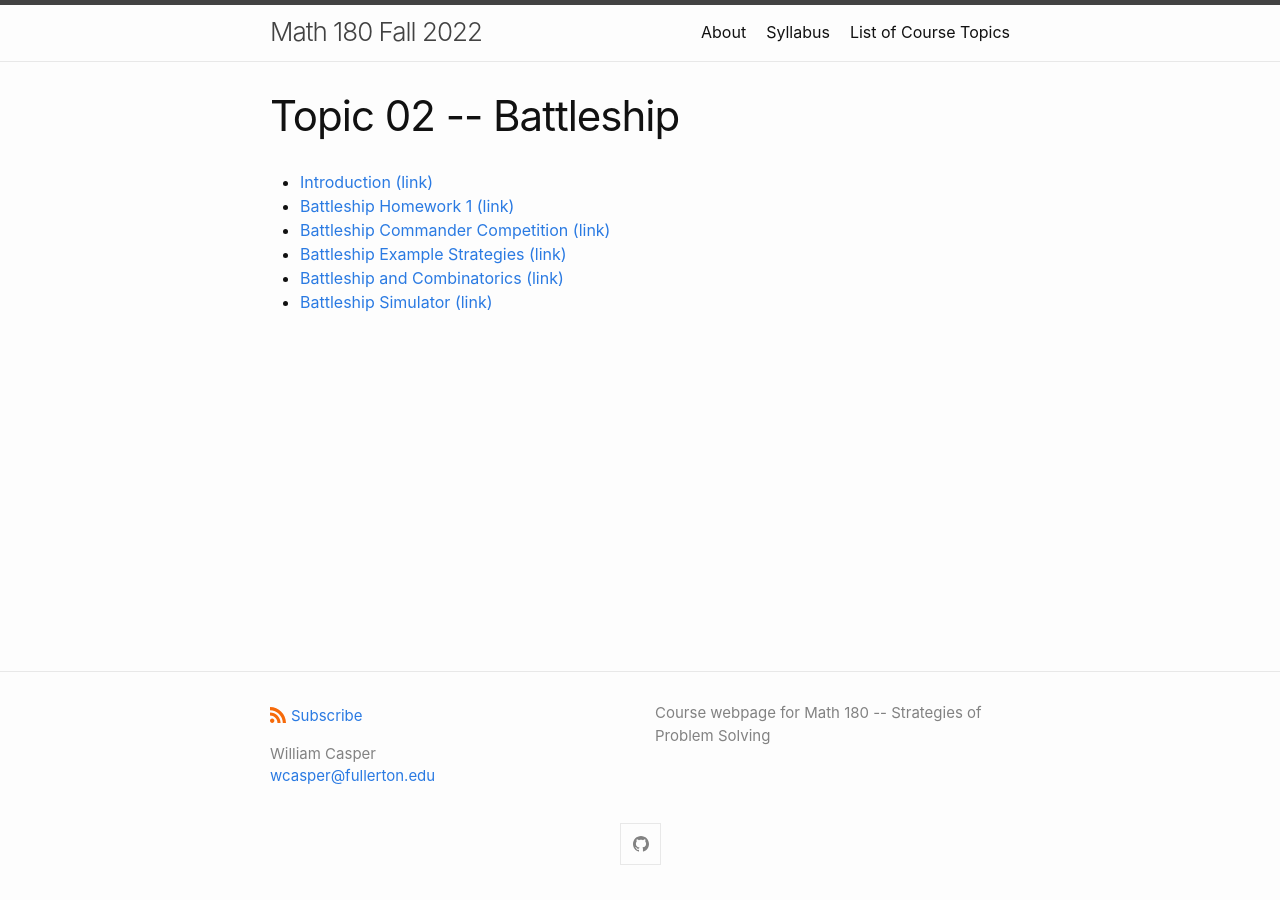
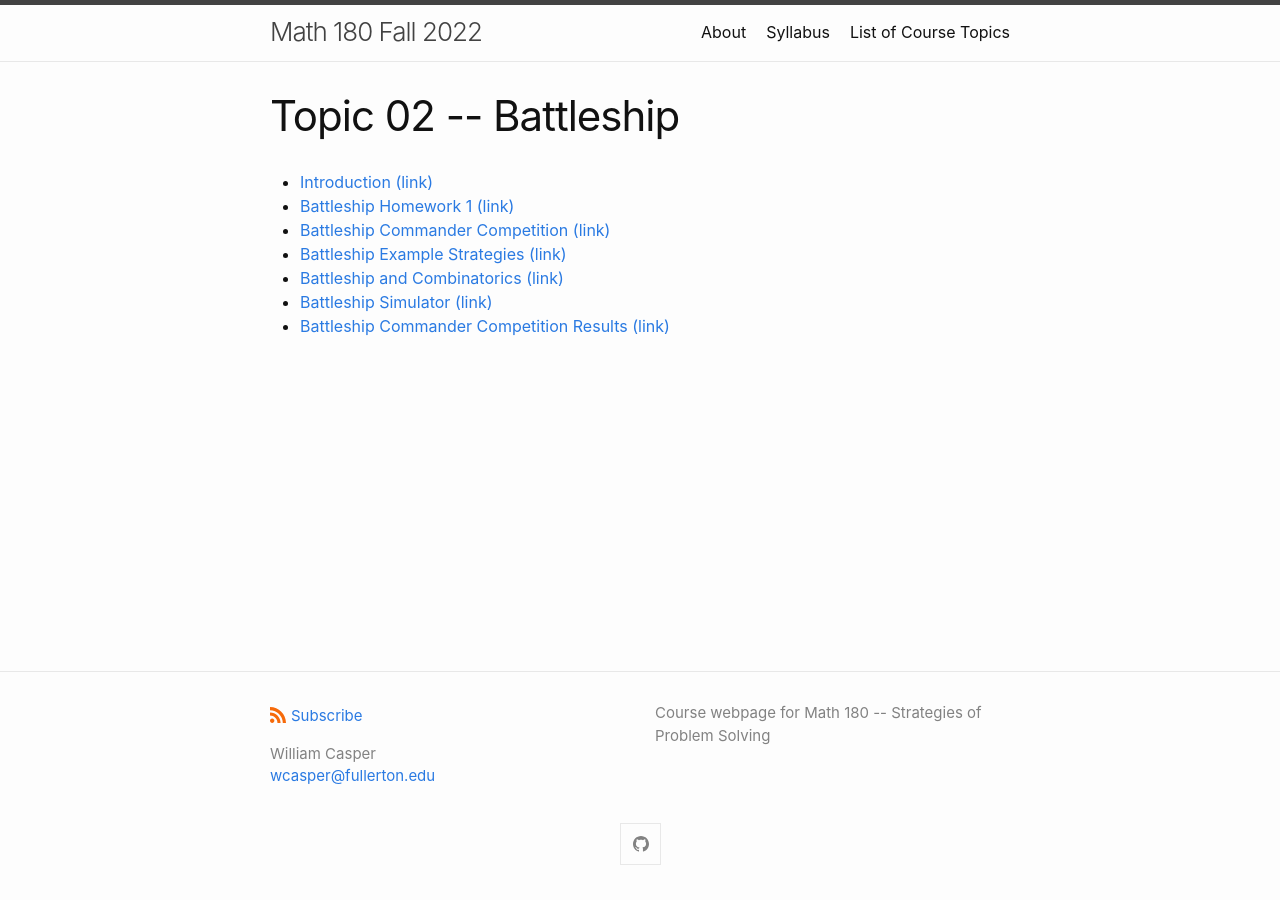
Before and after one commit to wcasper/math180fall2022, a Jekyll site: the page built from _topics/topic02-battleship.md, in a window 1280 px wide. Built offline with Jekyll 4.4.1, drawn with Linux system fonts in a browser that asks for light colours.

Commit message:
added competition results

```diff
--- a/_topics/topic02-battleship.md
+++ b/_topics/topic02-battleship.md
@@ -9,3 +9,4 @@ title: Topic 02 -- Battleship
 * [Battleship Example Strategies (link)](/math180fall2022/modules/battleship/old-strategies)
 * [Battleship and Combinatorics (link)](/math180fall2022/modules/battleship/combinatorics)
 * [Battleship Simulator (link)](/math180fall2022/modules/battleship/battleship-simulator)
+* [Battleship Commander Competition Results (link)](/math180fall2022/modules/battleship/results)
```
